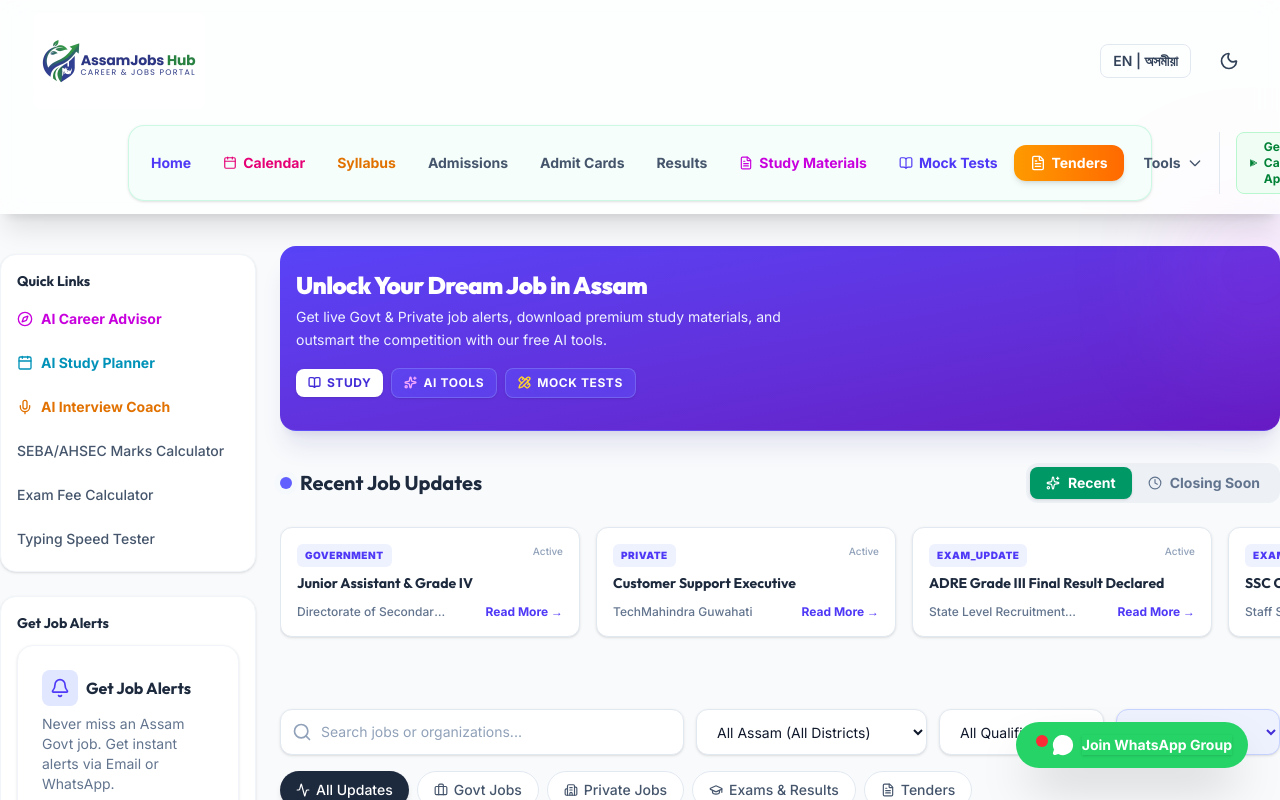
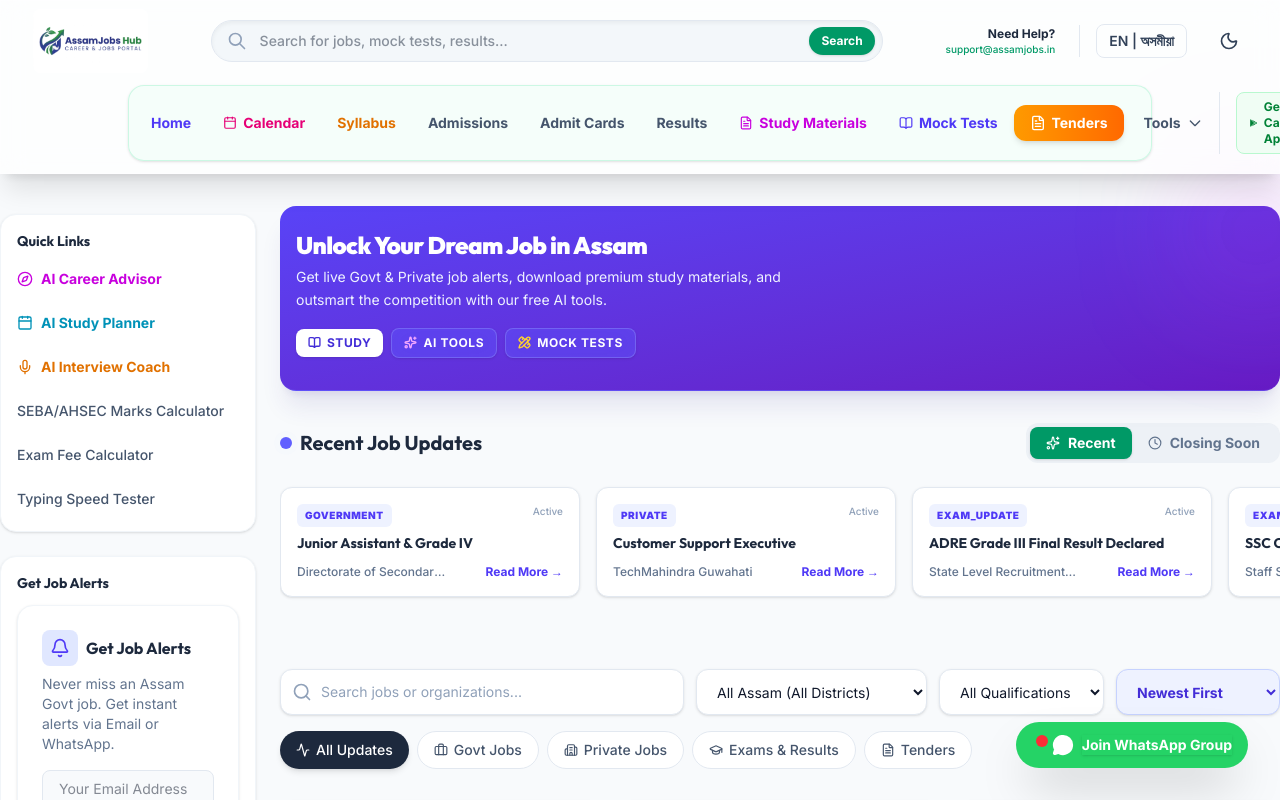
Before and after one commit to uzzaldutta/assamjobs-hub, a Next.js app: page / in a window 1280 px wide. Shown: the top 800 px of the page. Built offline with nearby package versions, Linux system fonts and the light colour scheme; no server answers; the database is empty.

Commit message:
feat: Fill empty header space with premium Global Search Bar and Support widget

```diff
--- a/src/app/layout.tsx
+++ b/src/app/layout.tsx
@@ -93,13 +93,33 @@ export default function RootLayout({
               <header className="sticky top-0 z-50 glass border-b border-slate-200 dark:border-slate-800 bg-white/90 dark:bg-slate-900/90 backdrop-blur-xl transition-all duration-300">
                 <div className="w-full px-4 sm:px-6 lg:px-8">
 
-                  {/* Top Tier: Logo & Tools */}
-                  <div className="flex justify-between items-center py-3 border-b border-slate-100 dark:border-slate-800/50 lg:border-none">
-                    <Link href="/" className="flex items-center hover:opacity-90 transition-opacity">
-                      <img src="/logo.jpg?v=4" alt="AssamJobs Hub Logo" className="h-16 md:h-24 w-auto object-contain rounded-lg mix-blend-multiply dark:mix-blend-normal" />
+                  {/* Top Tier: Logo, Search & Tools */}
+                  <div className="flex justify-between items-center py-2 border-b border-slate-100 dark:border-slate-800/50 lg:border-none gap-6">
+                    <Link href="/" className="flex items-center hover:opacity-90 transition-opacity shrink-0">
+                      <img src="/logo.jpg?v=4" alt="AssamJobs Hub Logo" className="h-12 md:h-16 w-auto object-contain rounded-lg mix-blend-multiply dark:mix-blend-normal" />
                     </Link>
 
-                    <div className="flex items-center gap-2">
+                    {/* Global Search Bar (Hidden on Mobile) */}
+                    <div className="hidden md:flex flex-1 max-w-2xl relative group">
+                      <input
+                        type="text"
+                        placeholder="Search for jobs, mock tests, results..."
+                        className="w-full bg-slate-100/80 dark:bg-slate-800/50 border border-slate-200 dark:border-slate-700/50 rounded-full py-2.5 pl-12 pr-4 text-sm font-medium text-slate-800 dark:text-slate-200 focus:bg-white dark:focus:bg-slate-800 focus:ring-2 focus:ring-emerald-500/50 outline-none transition-all shadow-inner"
+                      />
+                      <svg xmlns="http://www.w3.org/2000/svg" className="absolute left-4 top-1/2 -translate-y-1/2 text-slate-400 w-5 h-5 group-focus-within:text-emerald-500 transition-colors" fill="none" viewBox="0 0 24 24" stroke="currentColor" strokeWidth={2}>
+                        <path strokeLinecap="round" strokeLinejoin="round" d="M21 21l-6-6m2-5a7 7 0 11-14 0 7 7 0 0114 0z" />
+                      </svg>
+                      <button className="absolute right-2 top-1/2 -translate-y-1/2 bg-emerald-600 hover:bg-emerald-700 text-white text-xs font-bold px-3 py-1.5 rounded-full transition-colors shadow-sm">
+                        Search
+                      </button>
+                    </div>
+
+                    <div className="flex items-center gap-3 shrink-0">
+                      <div className="hidden lg:flex flex-col items-end mr-2">
+                        <span className="text-xs font-bold text-slate-800 dark:text-slate-200">Need Help?</span>
+                        <span className="text-[10px] font-medium text-emerald-600 dark:text-emerald-400">support@assamjobs.in</span>
+                      </div>
+                      <div className="h-8 w-px bg-slate-200 dark:bg-slate-700 hidden lg:block mx-1"></div>
                       <LanguageToggle />
                       <ThemeToggle />
                       <MobileMenu />
```
